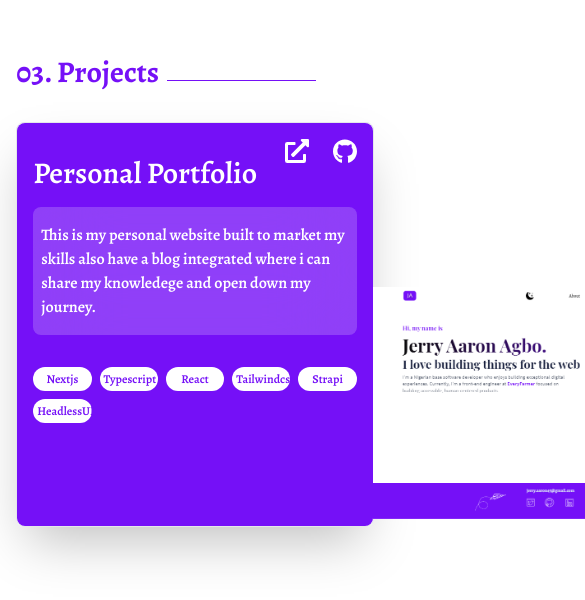
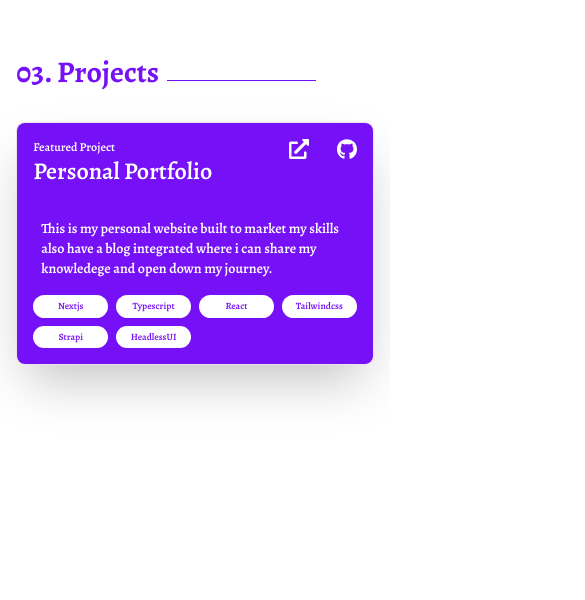
Before and after one commit to gfellah45/portfoliov2, a Next.js app: page / in a window 390 px wide. Shown: the part 2473-3073 px from the top of the page, 585 px wide, since content can reach past the window. Built offline with nearby package versions, Linux system fonts and the light colour scheme; a web font is replaced by a local one.

Commit message:
adjusted prject section for mobile

```diff
--- a/src/components/Projects/FeaturedProjects.tsx
+++ b/src/components/Projects/FeaturedProjects.tsx
@@ -26,10 +26,13 @@ const FeaturedProjects = (props: Props) => {
         bgLight="bg-light-bg2"
         bgDark="bg-dark-text1"
       />
-      <div className="w-11/12 md:w-7/12 mx-auto h-[60vh]">
-        <div className="flex flex-col-reverse flex-wrap w-full border rounded-lg shadow-2xl md:flex-row h-4/5">
-          <div className="relative w-full h-full p-4 overflow-hidden rounded-lg lg:w-6/12 bg-light-bg2">
-            <p className="absolute w-6 h-6 text-white cursor-pointer right-16">
+      <div className="w-11/12 md:w-11/12 mx-auto  lg:h-[60vh]">
+        <div className="flex flex-wrap w-full border rounded-lg shadow-2xl md:flex-row h-4/5">
+          <div className="relative w-full h-full p-4 overflow-hidden rounded-lg md:w-6/12 lg:w-6/12 bg-light-bg2">
+            <p className="absolute text-xs text-white left-4 md:text-lg">
+              Featured Project
+            </p>
+            <p className="absolute w-5 h-5 text-white cursor-pointer md:w-6 md:h-6 right-16">
               <svg
                 aria-hidden="true"
                 focusable="false"
@@ -46,7 +49,7 @@ const FeaturedProjects = (props: Props) => {
                 ></path>
               </svg>
             </p>
-            <p className="absolute w-6 h-6 text-white cursor-pointer right-4">
+            <p className="absolute w-5 h-5 text-white cursor-pointer md:w-6 md:h-6 right-4">
               <svg
                 aria-hidden="true"
                 focusable="false"
@@ -63,14 +66,16 @@ const FeaturedProjects = (props: Props) => {
                 ></path>
               </svg>
             </p>
-            <h3 className="pt-4 text-3xl text-white ">Personal Portfolio</h3>
-            <p className="px-2 py-4 mt-4 text-white bg-white rounded-lg bg-opacity-20 backdrop-filter backdrop-blur-2xl">
+            <h3 className="pt-4 text-2xl text-white md:mt-2 md:text-3xl ">
+              Personal Portfolio
+            </h3>
+            <p className="px-2 py-4 mt-4 text-sm text-white rounded-lg md:py-2 md:mt-1 b md:text-lg ">
               This is my personal website built to market my skills also have a
               blog integrated where i can share my knowledege and open down my
               journey.{" "}
             </p>
 
-            <div className="grid w-full grid-cols-5 gap-2 pt-8 ">
+            <div className="grid w-full grid-cols-4 gap-2 lg:pt-8 md:pt-6 md:grid-cols-5 ">
               {[
                 "Nextjs",
                 "Typescript",
@@ -81,14 +86,14 @@ const FeaturedProjects = (props: Props) => {
               ].map((item, id) => (
                 <p
                   key={id}
-                  className="px-1 py-1 text-xs text-center bg-white cursor-pointer rounded-2xl text-light-bg2"
+                  className="px-1 py-1 text-[.6em] md:text-xs text-center bg-white cursor-pointer rounded-2xl text-light-bg2"
                 >
                   {item}
                 </p>
               ))}
             </div>
           </div>
-          <div className="w-full md:w-6/12">
+          <div className="hidden w-full md:w-6/12 md:block">
             <Image src={BG} />
           </div>
         </div>
```
